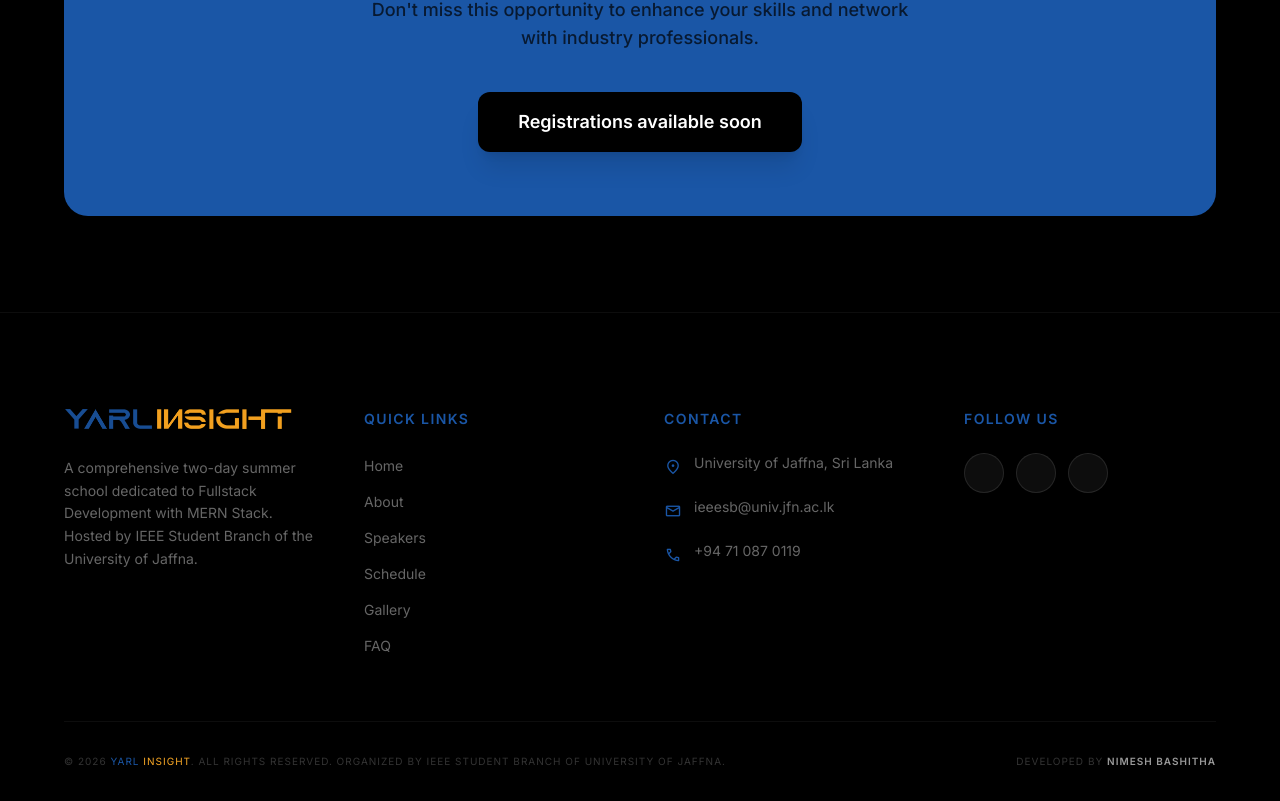
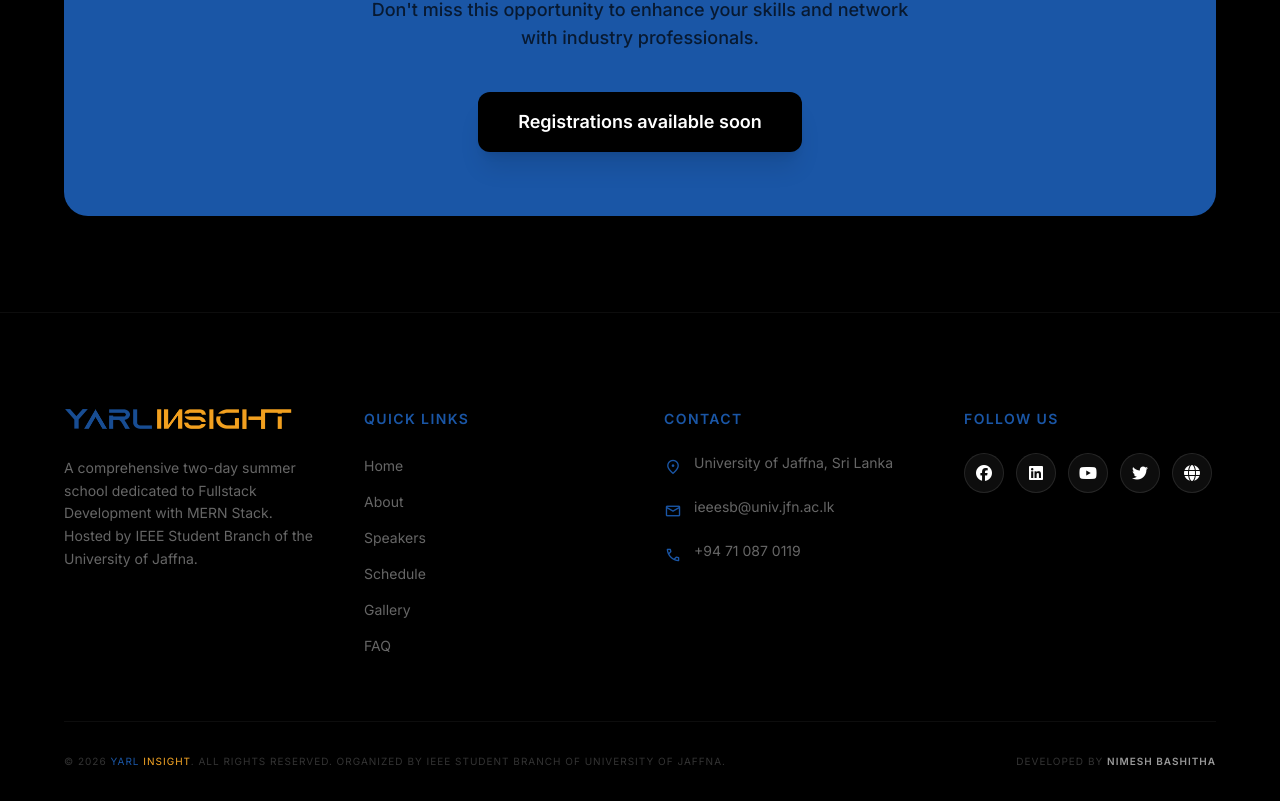
Before and after one commit to Bashitha267/yarlInsight, a React (Vite) app: page / in a window 1280 px wide. Shown: the part 3804-4605 px from the top of the page. Built offline with nearby package versions, Linux system fonts and the light colour scheme; no server answers; the database is empty.

Commit message:
added social media icons

```diff
--- a/index.html
+++ b/index.html
@@ -13,6 +13,11 @@
     rel="stylesheet" />
   <link href="https://fonts.googleapis.com/css2?family=Material+Symbols+Outlined:wght,FILL@100..700,0..1&display=swap"
     rel="stylesheet" />
+  <link
+    rel="stylesheet"
+    href="https://cdnjs.cloudflare.com/ajax/libs/font-awesome/6.5.2/css/all.min.css"
+    referrerpolicy="no-referrer"
+  />
 
   <meta name="description"
     content="Experience the next evolution of analytical oversight with YARL INSIGHT 2.0. Precision intelligence for technical professionals." />
--- a/src/components/Footer.jsx
+++ b/src/components/Footer.jsx
@@ -77,9 +77,11 @@ const Footer = () => {
               <h4 className="text-sm font-bold uppercase tracking-widest text-primary">Follow Us</h4>
               <div className="flex gap-3">
                 {[
-                  { icon: 'facebook', url: 'https://www.facebook.com/IEEESBUoJ/' },
-                  { icon: 'youtube', url: 'https://www.youtube.com/@ieeestudentbranch-universi6371' },
-                  { icon: 'linkedin', url: 'https://lk.linkedin.com/company/ieeesbuoj' }
+                  { icon: 'facebook', label: 'Facebook', url: 'https://www.facebook.com/IEEESBUoJ/' },
+                  { icon: 'linkedin', label: 'LinkedIn', url: 'https://lk.linkedin.com/company/ieeesbuoj' },
+                  { icon: 'youtube', label: 'YouTube', url: 'https://www.youtube.com/@ieeesbuoj' },
+                  { icon: 'twitter', label: 'Twitter', url: 'https://twitter.com/IEEESBUOJ' },
+                  { icon: 'globe', label: 'Website', url: 'https://ieee.jfn.ac.lk/' }
                 ].map((social) => (
                   <a
                     key={social.icon}
@@ -87,8 +89,9 @@ const Footer = () => {
                     target="_blank"
                     rel="noopener noreferrer"
                     className="w-10 h-10 rounded-full bg-white/5 border border-white/10 flex items-center justify-center hover:bg-primary hover:text-black transition-all"
+                    aria-label={social.label}
                   >
-                    <i className={`fab fa-${social.icon}`}></i>
+                    <i className={social.icon === 'globe' ? 'fas fa-globe' : `fab fa-${social.icon}`}></i>
                   </a>
                 ))}
               </div>
```
